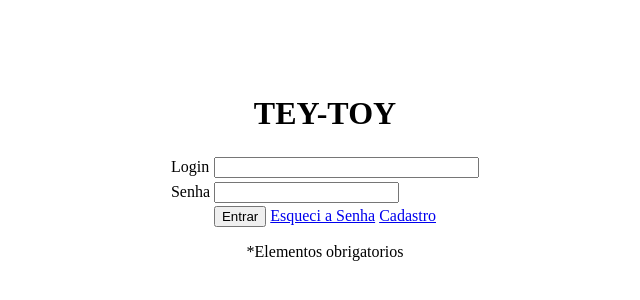
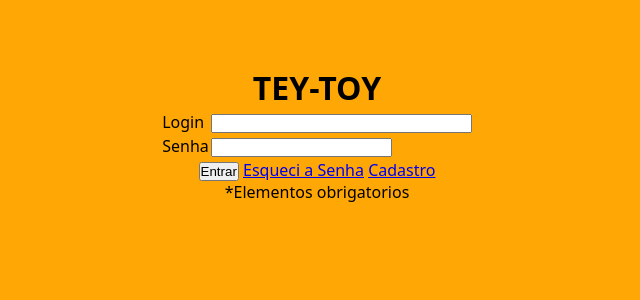
Before and after one commit to Mateus-denv/TEY-TOY, a plain HTML site: page index.html in a window 1280 px wide. Shown: the part 190-490 px from the top of the page, without its empty margins (323-963 px from the left). Drawn offline with Linux system fonts and the light colour scheme.

Commit message:
Update index.html

```diff
--- a/index.html
+++ b/index.html
@@ -4,6 +4,7 @@
     <meta charset="UTF-8">
     <meta name="viewport" content="width=device-width, initial-scale=1.0">
     <link rel="stylesheet" href="./assets/css/base.css">
+    <link rel="stylesheet" href="./assets/css/pages/index.css">
     <title>Tea-Toy</title>
 </head>
 <body>
```
